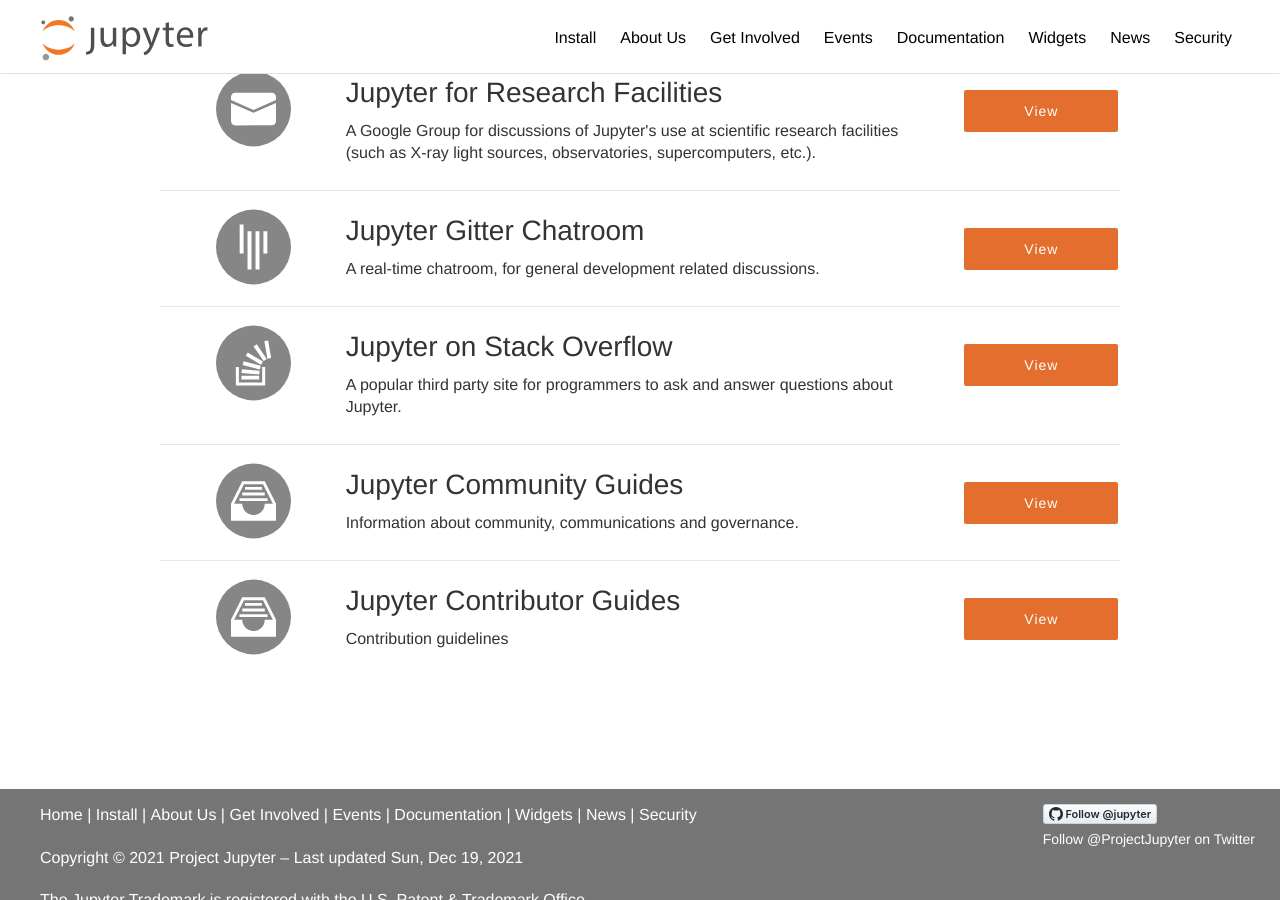
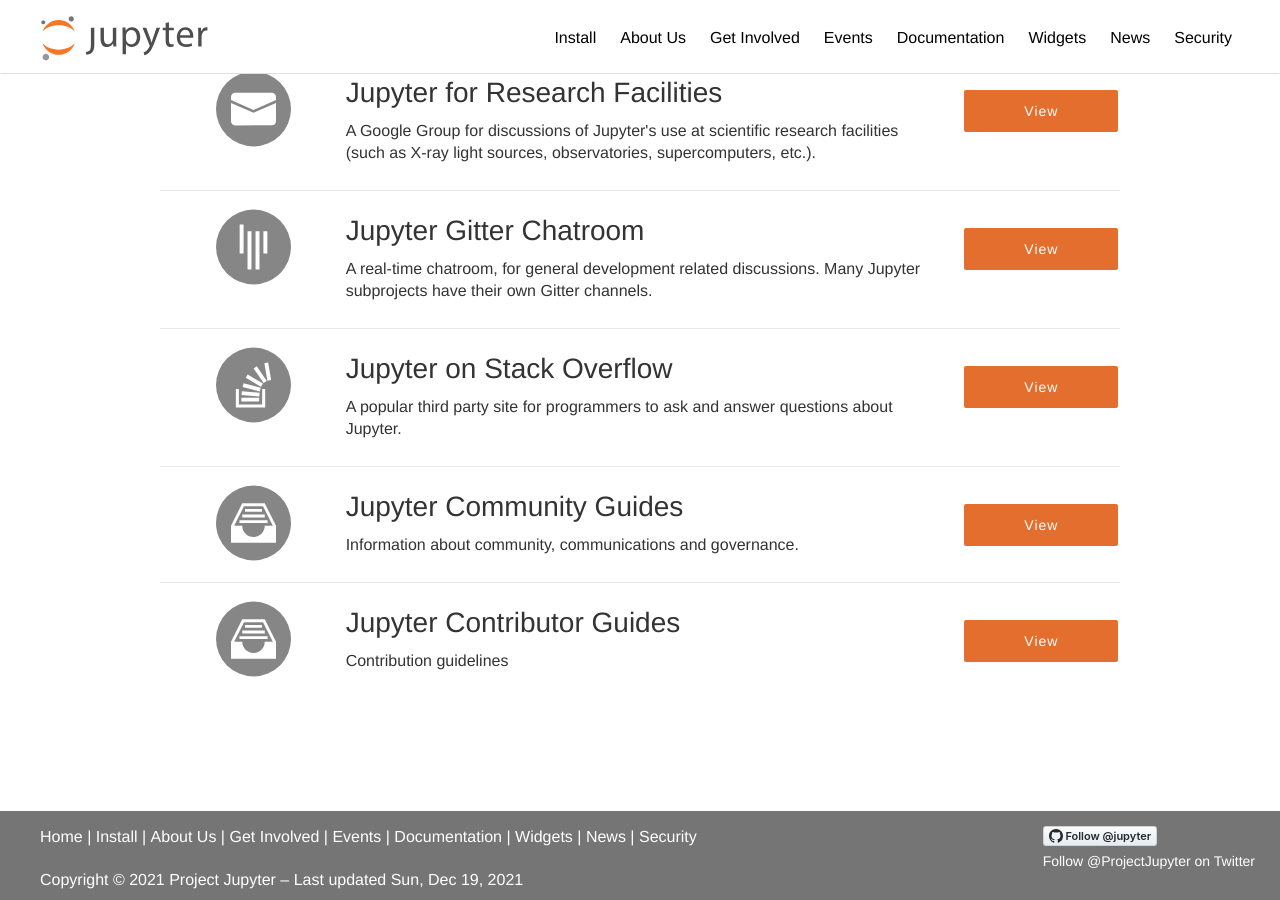
Before and after one commit to jupyter/jupyter.github.io, a Jekyll site: the page built from community.md, in a window 1280 px wide and 900 px high, scrolled down 1757 px. Built offline with Jekyll 4.4.1, drawn with Linux system fonts in a browser that asks for light colours.

Commit message:
Mention other gitter channels

```diff
--- a/_includes/community_lists.html
+++ b/_includes/community_lists.html
@@ -79,7 +79,7 @@
                         </div>
                         <div class="col-md-8 resource-text">
                             <h3 class="resource-name">Jupyter Gitter Chatroom</h3>
-                            <p class="resource-desc">A real-time chatroom, for general development related discussions.</p>
+                            <p class="resource-desc">A real-time chatroom, for general development related discussions. Many Jupyter subprojects have their own Gitter channels.</p>
                         </div>
                         <div class="col-md-2 resource-button">
                             <a href="https://gitter.im/jupyter/jupyter">View</a>
```
